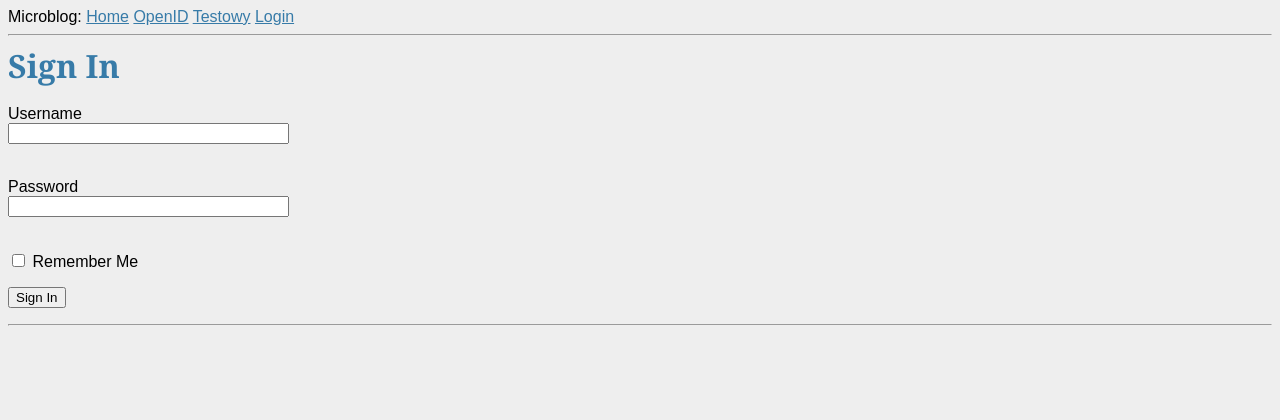
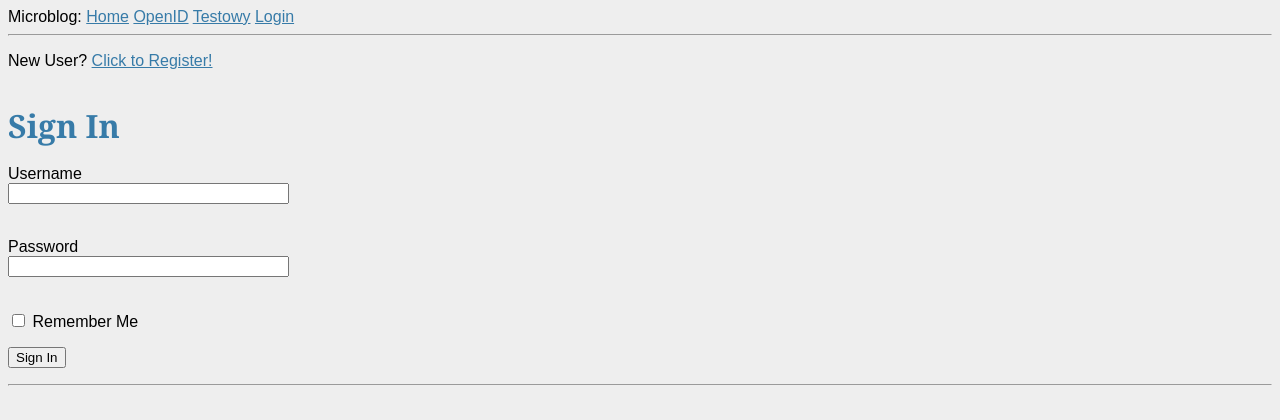
Before and after one commit to wagoleb/flask, a Flask app: page /log in a window 1280 px wide. Shown: the top 420 px of the page. Run offline with Flask 2, Linux system fonts and the light colour scheme; parts of the project's set-up code (start-up, migrations or seed data) failed here and were passed over.

Commit message:
register

```diff
--- a/app/templates/log.html
+++ b/app/templates/log.html
@@ -1,6 +1,7 @@
 {% extends "base.html" %}
 
 {% block content %}
+    <p>New User? <a href="{{ url_for('register') }}">Click to Register!</a></p><br>
     <h1>Sign In</h1>
     <form action="" method="post">
         {{ form.hidden_tag() }}
--- a/app/views.py
+++ b/app/views.py
@@ -87,5 +87,6 @@ def register():
         db.session.add(user)
         db.session.commit()
         flash('Congratulations, you are now a registered user!')
+        login_user(user, remember=False)
         return redirect(url_for('login'))
     return render_template('register.html', title='Register', form=form)
```
Also changed, not shown: app.db.
